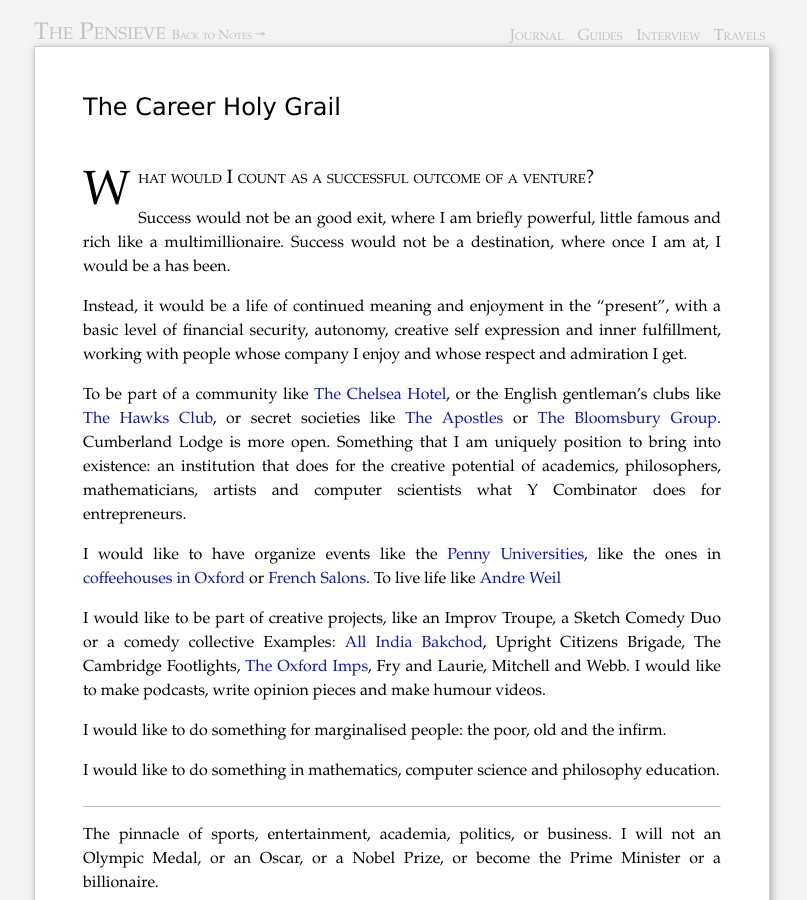
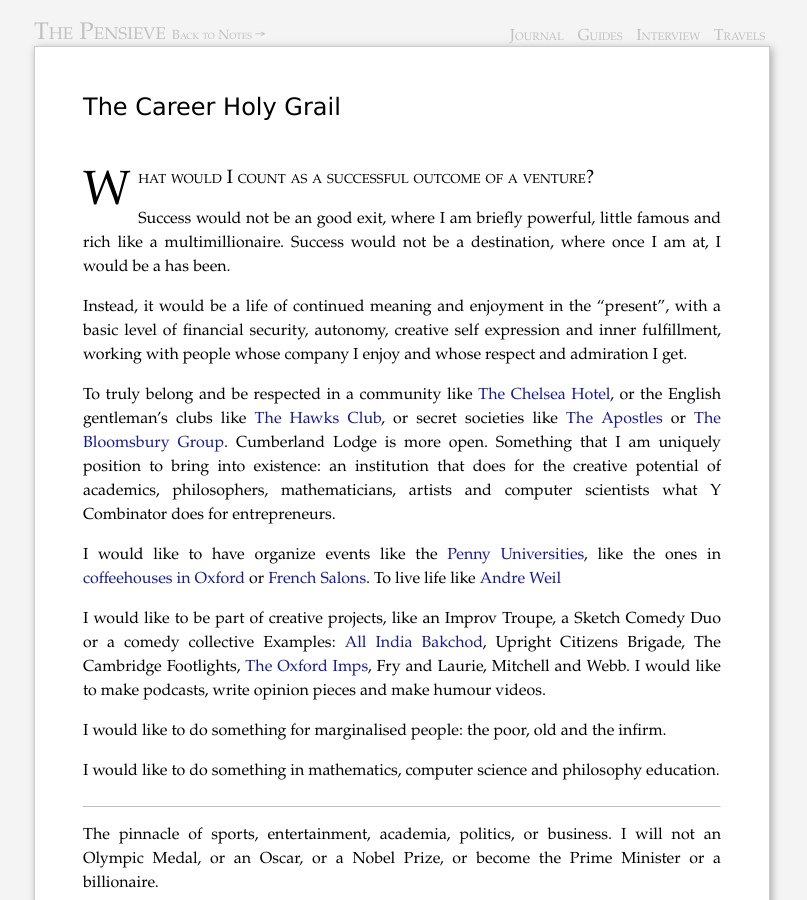
Before and after one commit to piyushahuja/piyushahuja.github.io, a Jekyll site: the page built from _posts/journal/2020-09-26-grail.md, in a window 1280 px wide and 900 px high. Shown: the whole window, without its empty margins (238-1045 px from the left). Built offline with Jekyll 4.4.1, drawn with Linux system fonts in a browser that asks for light colours; comment, search, counter and statistics services are not loaded.

Commit message:
auto deployed

```diff
--- a/_posts/journal/2020-09-26-grail.md
+++ b/_posts/journal/2020-09-26-grail.md
@@ -18,7 +18,7 @@
 
 Instead, it would be a life of continued meaning and enjoyment in the "present", with a basic level of financial security, autonomy, creative self expression and inner fulfillment, working with people whose company I enjoy and whose respect and admiration I get.
 
-To be part of a community like [The Chelsea Hotel](https://medium.com/@bagelboy/make-america-bohemian-again-de846e35d757), or the English gentleman's clubs like [The Hawks Club](https://en.wikipedia.org/wiki/Hawks%27_Club), or secret societies like [The Apostles](https://en.wikipedia.org/wiki/Cambridge_Apostles)  or [The Bloomsbury Group](https://en.wikipedia.org/wiki/Bloomsbury_Group). Cumberland Lodge is more open. Something that I am uniquely position to bring into existence: an institution that does for the creative potential of academics, philosophers, mathematicians, artists and computer scientists what Y Combinator does for entrepreneurs.
+To truly belong and be respected in a community like [The Chelsea Hotel](https://medium.com/@bagelboy/make-america-bohemian-again-de846e35d757), or the English gentleman's clubs like [The Hawks Club](https://en.wikipedia.org/wiki/Hawks%27_Club), or secret societies like [The Apostles](https://en.wikipedia.org/wiki/Cambridge_Apostles)  or [The Bloomsbury Group](https://en.wikipedia.org/wiki/Bloomsbury_Group). Cumberland Lodge is more open. Something that I am uniquely position to bring into existence: an institution that does for the creative potential of academics, philosophers, mathematicians, artists and computer scientists what Y Combinator does for entrepreneurs.
 
 I would like to have organize events like the [Penny Universities](https://thonyc.wordpress.com/2015/09/29/the-penny-universities/), like the ones in [coffeehouses in Oxford](https://en.wikipedia.org/wiki/English_coffeehouses_in_the_17th_and_18th_centuries) or [French Salons](https://en.wikipedia.org/wiki/Salon_(gathering)). To live life like [Andre Weil](https://www.ams.org/journals/notices/201801/rnoti-p54.pdf)
 
```
